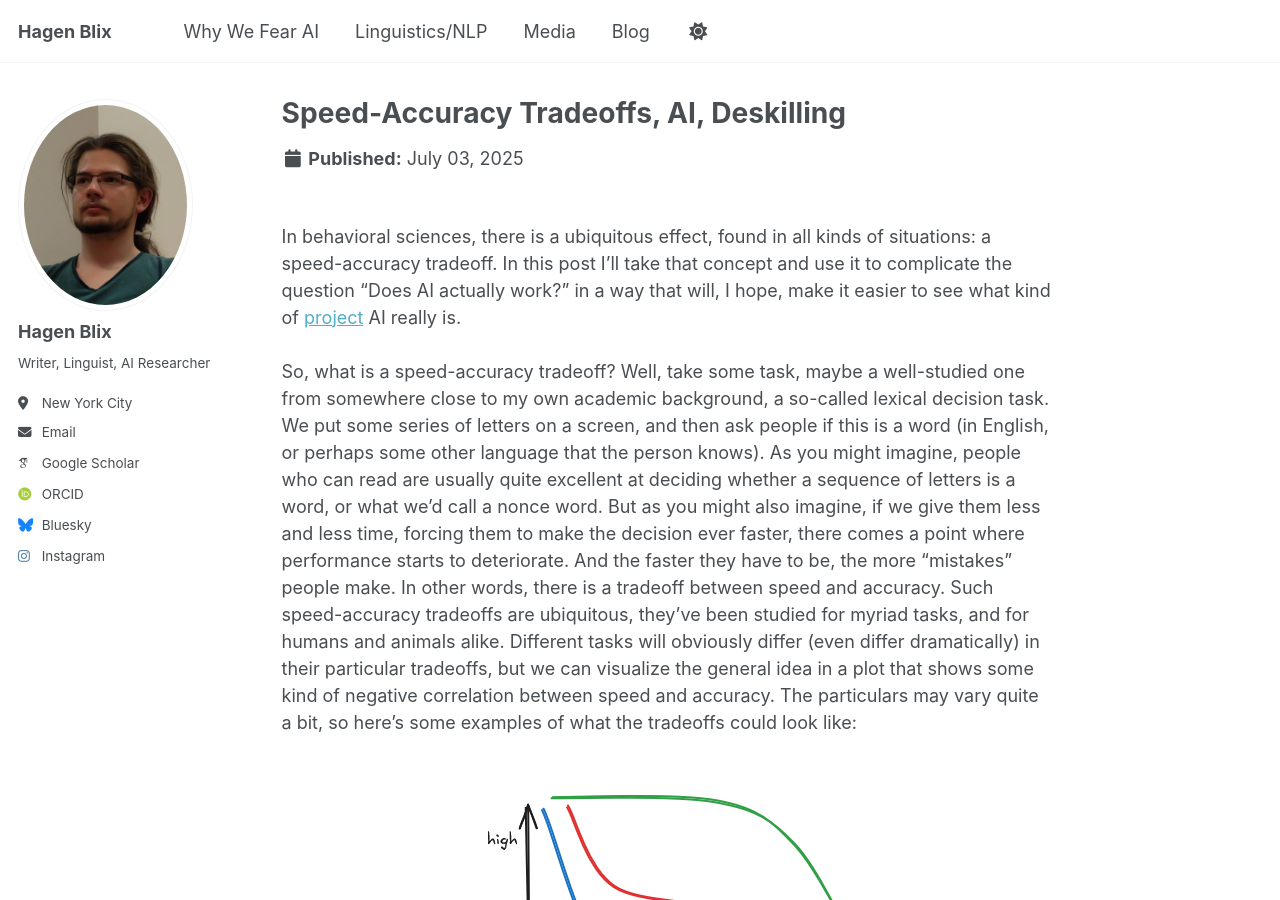
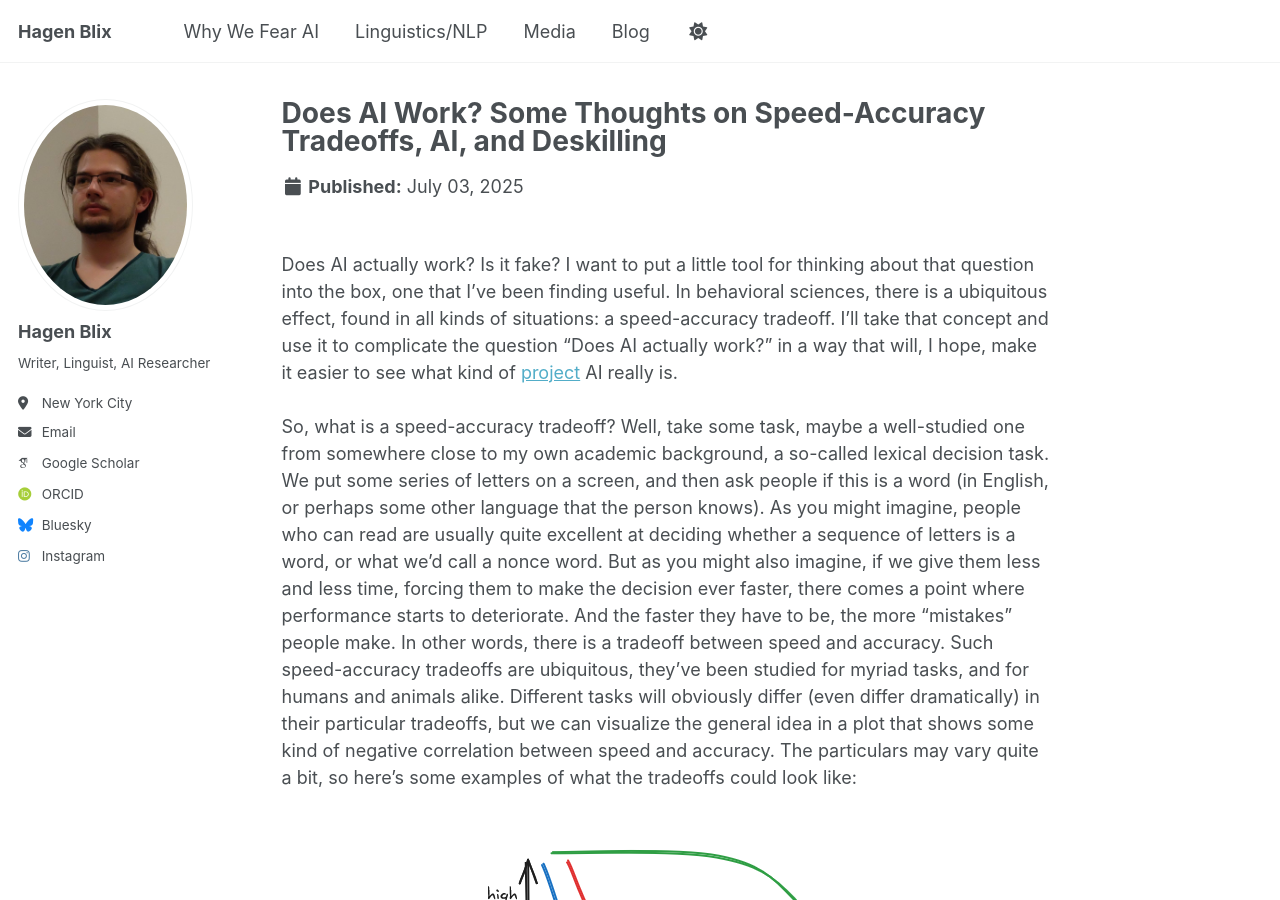
Before and after one commit to hagenblix/hagenblix.github.io, a Jekyll site: the page built from _publications/2025-07-16-sats-ai-deskilling.md, in a window 1280 px wide and 900 px high. Built offline with Jekyll 4.4.1, drawn with Linux system fonts in a browser that asks for light colours; some web fonts are replaced; a script that is not in the unit is left out.

Commit message:
update sats (and some weirdness with deflating is getting introduced?)

```diff
--- a/_publications/2025-07-16-sats-ai-deskilling.md
+++ b/_publications/2025-07-16-sats-ai-deskilling.md
@@ -1,5 +1,5 @@
 ---
-title: 'Speed-Accuracy Tradeoffs, AI, Deskilling'
+title: 'Does AI Work? Some Thoughts on Speed-Accuracy Tradeoffs, AI, and Deskilling'
 date: 2025-07-03
 permalink: /posts/sats-ai-deskilling/
 tags:
@@ -8,7 +8,7 @@ tags:
   - hype
 ---
 
-In behavioral sciences, there is a ubiquitous effect, found in all kinds of situations: a speed-accuracy tradeoff. In this post I'll take that concept and use it to complicate the question "Does AI actually work?" in a way that will, I hope, make it easier to see what kind of [project](https://ali-alkhatib.com/blog/defining-ai) AI really is.
+Does AI actually work? Is it fake? I want to put a little tool for thinking about that question into the box, one that I've been finding useful. In behavioral sciences, there is a ubiquitous effect, found in all kinds of situations: a speed-accuracy tradeoff. I'll take that concept and use it to complicate the question "Does AI actually work?" in a way that will, I hope, make it easier to see what kind of [project](https://ali-alkhatib.com/blog/defining-ai) AI really is.
 
 So, what is a speed-accuracy tradeoff? Well, take some task, maybe a well-studied one from somewhere close to my own academic background, a so-called lexical decision task. We put some series of letters on a screen, and then ask people if this is a word (in English, or perhaps some other language that the person knows). As you might imagine, people who can read are usually quite excellent at deciding whether a sequence of letters is a word, or what we'd call a nonce word. But as you might also imagine, if we give them less and less time, forcing them to make the decision ever faster, there comes a point where performance starts to deteriorate. And the faster they have to be, the more "mistakes" people make. In other words, there is a tradeoff between speed and accuracy. Such speed-accuracy tradeoffs are ubiquitous, they've been studied for myriad tasks, and for humans and animals alike. Different tasks will obviously differ (even differ dramatically) in their particular tradeoffs, but we can visualize the general idea in a plot that shows some kind of negative correlation between speed and accuracy. The particulars may vary quite a bit, so here's some examples of what the tradeoffs could look like:
 
```
